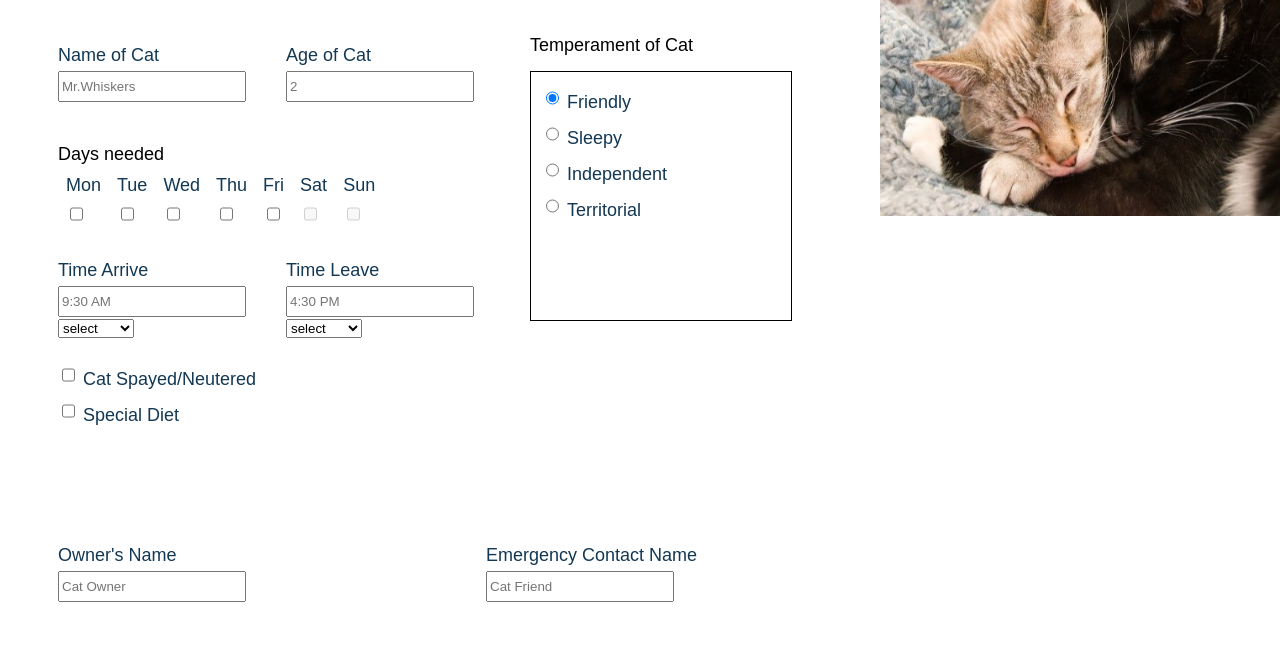
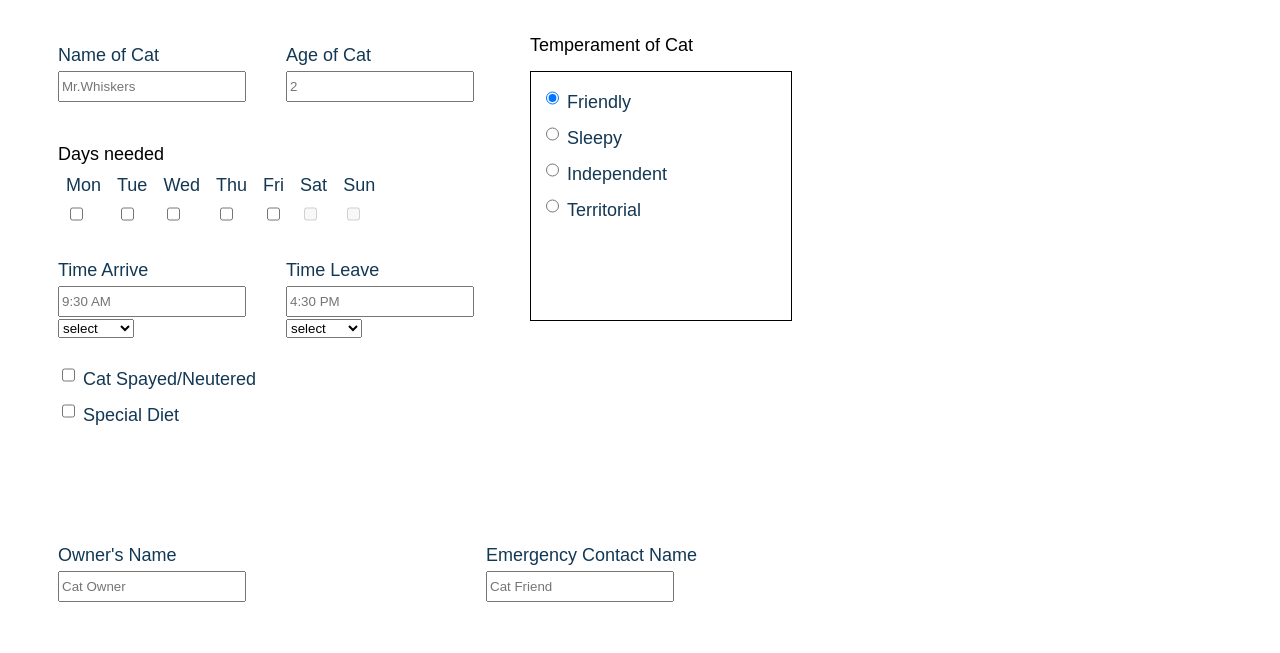
Before and after one commit to yuzhi811/crossplatform-lab, a plain HTML site: page lab5/index.html in a window 1280 px wide. Shown: the part 447-1100 px from the top of the page. Drawn offline with Linux system fonts and the light colour scheme.

Commit message:
Update index.html

```diff
--- a/lab5/index.html
+++ b/lab5/index.html
@@ -22,7 +22,7 @@
     <nav>
       <a href="index.html">HOME</a>
     </nav>
-    <div class="imgContainer"><img src="images/sleepingcats.jpg" alt="sleeping cats"></div>
+    <div class="imgContainer"></div>
 
     <section class="firstContainer">
           <!-- <div class="imgContainer"><img src="images/sleepingcats.jpg" alt="sleeping cats"></div> -->
```
